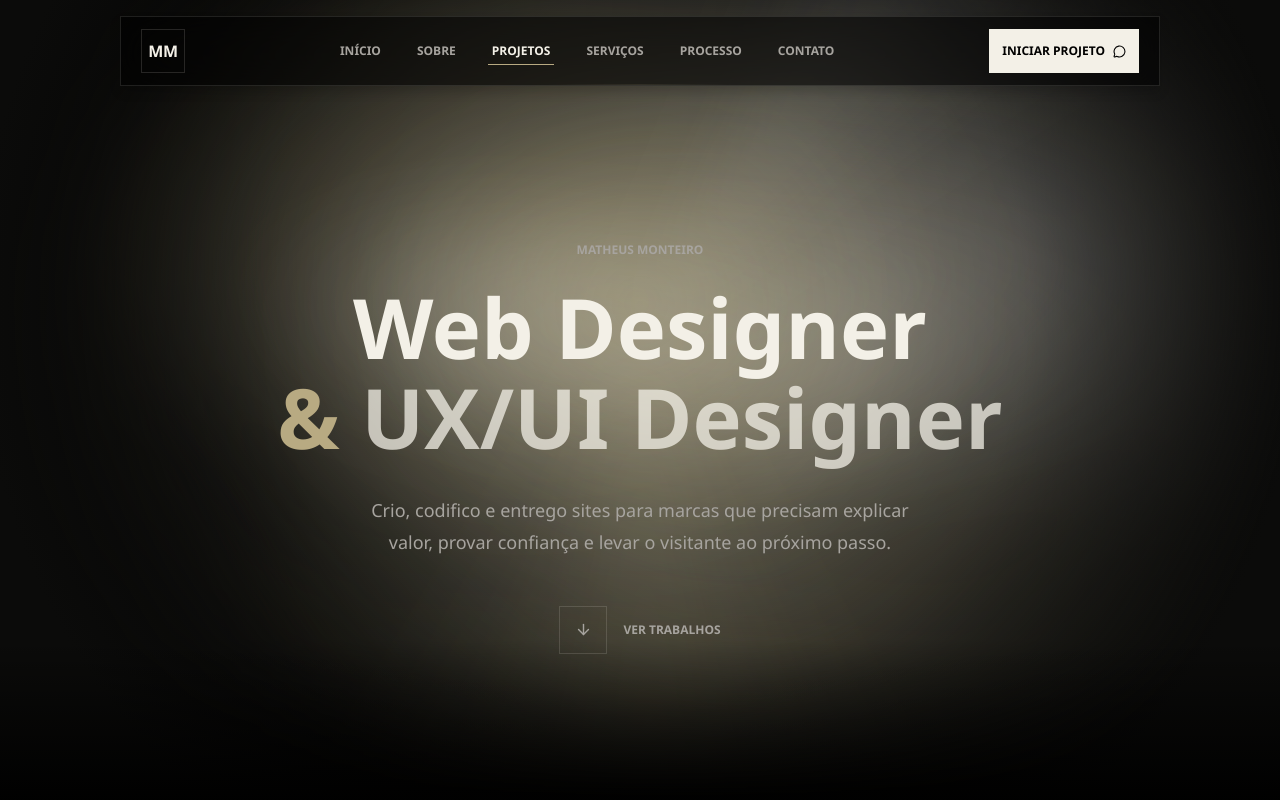
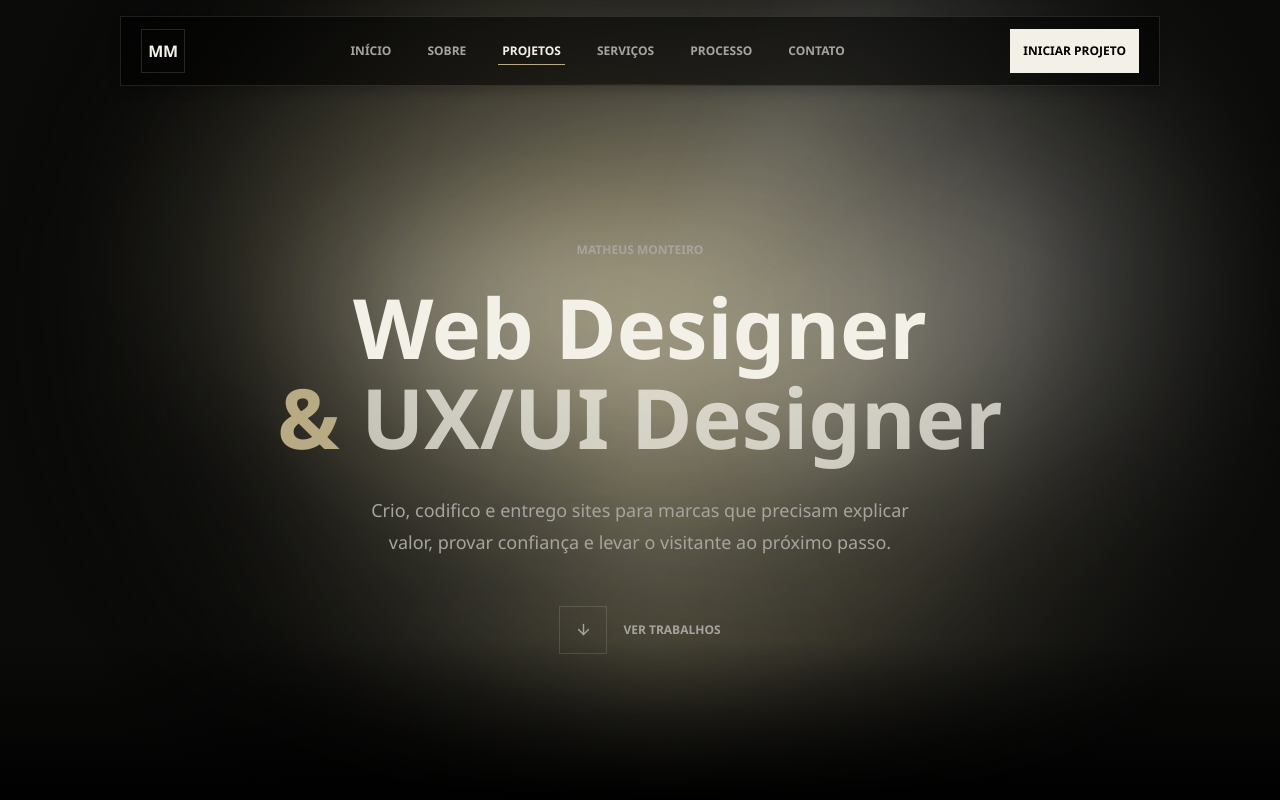
Before and after one commit to Monteiromathe550/matheus-portifolio, a React (Vite) app: page / in a window 1280 px wide. Shown: the top 800 px of the page. Built offline with nearby package versions, Linux system fonts and the light colour scheme; a web font is replaced by a local one.

Commit message:
polish: simplify contact call to action

```diff
--- a/src/App.tsx
+++ b/src/App.tsx
@@ -347,7 +347,7 @@ function Header() {
           aria-label="Falar no WhatsApp com Matheus Monteiro"
           className="site-cta hidden min-h-11 items-center justify-center gap-2 border border-primary/80 bg-primary px-3 text-xs font-semibold uppercase text-primary-foreground transition-colors duration-300 hover:bg-transparent hover:text-primary lg:inline-flex"
         >
-          Iniciar projeto <MessageCircle size={13} />
+          Iniciar projeto
         </a>
         <button
           className="grid h-11 w-11 place-items-center border border-border lg:hidden"
@@ -394,7 +394,7 @@ function Header() {
             aria-label="Falar no WhatsApp com Matheus Monteiro"
             className="mobile-menu-cta mt-3 flex min-h-12 items-center justify-between border border-primary bg-primary px-3 text-xs font-semibold uppercase text-primary-foreground transition-colors duration-300 hover:bg-transparent hover:text-primary"
           >
-            Iniciar projeto <MessageCircle size={14} />
+            Iniciar projeto
           </a>
         </nav>
       )}
```
